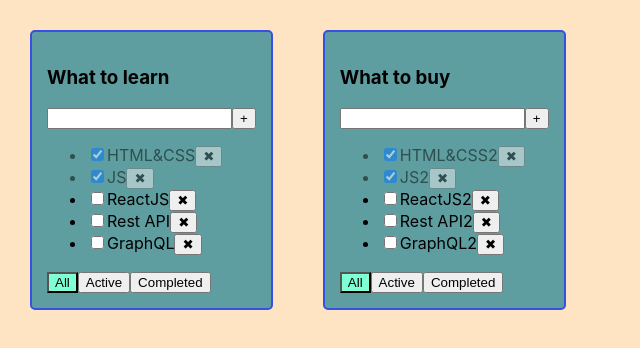
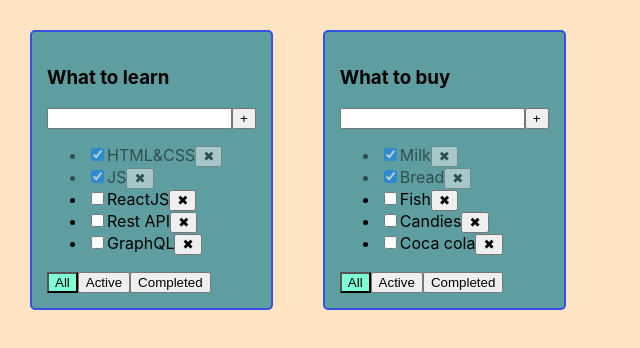
Before and after one commit to pobaranchuk/todolist, a React (Create React App) app: page / in a window 1280 px wide. Shown: the top 348 px of the page, without its empty margins (0-640 px from the left). Built offline with nearby package versions, Linux system fonts and the light colour scheme.

Commit message:
Lesson 5 in progress

```diff
--- a/src/App.tsx
+++ b/src/App.tsx
@@ -31,11 +31,11 @@ function App() {
             {id: v1(), title: "GraphQL", isDone: false},
         ],
         [todolistID2]:[
-            {id: v1(), title: "HTML&CSS2", isDone: true},
-            {id: v1(), title: "JS2", isDone: true},
-            {id: v1(), title: "ReactJS2", isDone: false},
-            {id: v1(), title: "Rest API2", isDone: false},
-            {id: v1(), title: "GraphQL2", isDone: false},
+            {id: v1(), title: "Milk", isDone: true},
+            {id: v1(), title: "Bread", isDone: true},
+            {id: v1(), title: "Fish", isDone: false},
+            {id: v1(), title: "Candies", isDone: false},
+            {id: v1(), title: "Coca cola", isDone: false},
         ]
     });
 
```
